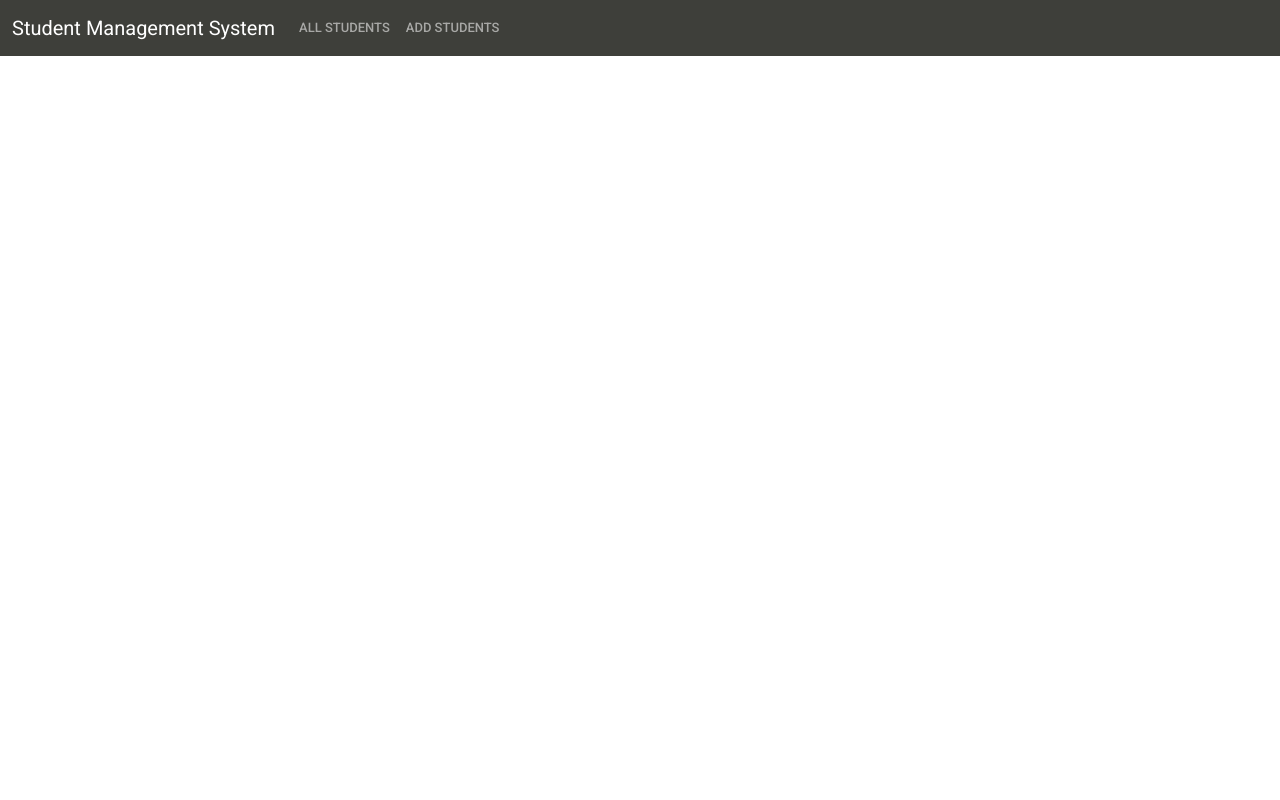
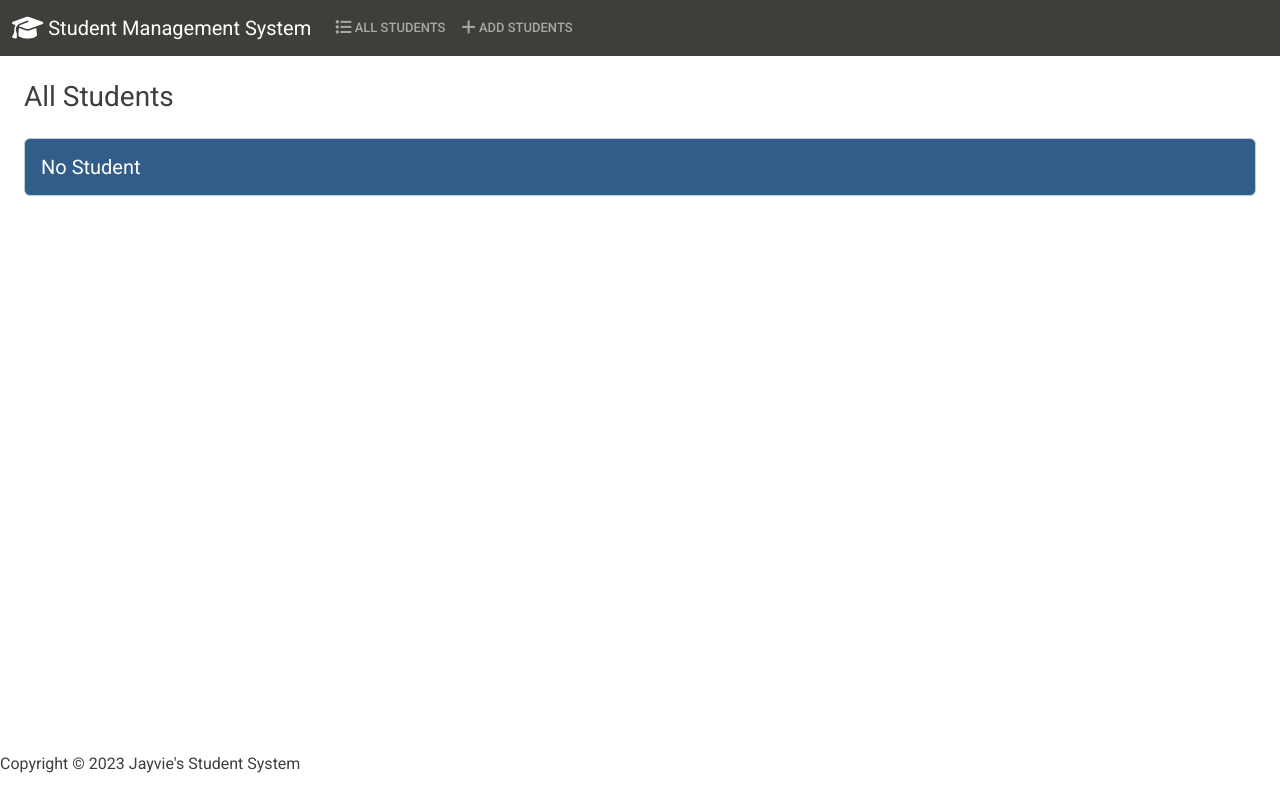
Before and after one commit to jayvie2007/Student-Management-System-Django, a Django app: page / in a window 1280 px wide. Run offline with Django 4.2, Linux system fonts and the light colour scheme; data that the repository does not hold is empty; some libraries are stand-ins or nearby versions.

Commit message:
Added Tables

```diff
--- a/auth/students/templates/students/index.html
+++ b/auth/students/templates/students/index.html
@@ -4,6 +4,10 @@
 <!DOCTYPE html>
 <html lang="en">
   <head>
+    <link
+      rel="stylesheet"
+      href="https://cdnjs.cloudflare.com/ajax/libs/font-awesome/6.4.0/css/all.min.css"
+    />
     <meta charset="UTF-8" />
     <meta http-equiv="X-UA-Compatible" content="IE=edge" />
     <meta name="viewport" content="width=device-width, initial-scale=1.0" />
@@ -14,7 +18,10 @@
   <body class="d-flex flex-column min-vh-100">
     <nav class="navbar navbar-expand-lg navbar-dark bg-dark">
       <div class="container-fluid">
-        <a class="navbar-brand" href="#">Student Management System</a>
+        <a class="navbar-brand" href="#">
+          <i class="fa-solid fa-graduation-cap fa-lg"></i> Student Management
+          System</a
+        >
         <button
           class="navbar-toggler"
           type="button"
@@ -29,15 +36,82 @@
         <div class="collapse navbar-collapse" id="navbarColor02">
           <ul class="navbar-nav me-auto">
             <li class="nav-item">
-              <a class="nav-link" href="#">All Students</a>
+              <a class="nav-link" href="#">
+                <i class="fa-solid fa-list fa-lg"></i> All Students</a
+              >
             </li>
             <li class="nav-item">
-              <a class="nav-link" href="#">Add Students</a>
+              <a class="nav-link" href="#">
+                <i class="fa-sharp fa-solid fa-plus fa-lg"></i> Add Students</a
+              >
             </li>
           </ul>
         </div>
       </div>
     </nav>
+    <div class="container-fluid"></div>
+    <h3 class="m-4">All Students</h3>
+    <div class="row">
+      <div class="col=12">
+        {% if students %}
+        <div class="card bg-light mg-4 mb-4">
+          <div class="card-header">
+            <i class="fa-solid fa-list fa-lg"></i> Student Records
+          </div>
+          <div class="card-body">
+            <p class="card-text">
+              <div class="table-responsive">
+                <table class="table table-hover">
+                  <thead>
+                    <tr>
+                      <th scope="col">Student Number</th>
+                      <th scope="col">Last Name</th>
+                      <th scope="col">First Name</th>
+                      <th scope="col">Email</th>
+                      <th scope="col">Course</th>
+                      <th scope="col">GPA </th>
+                      <th scope="col">Actions</th>
+                    </tr>
+                  </thead>
+                  <tbody>
+                    <!--Initialize loop to call students data in objects-->
+                    {% for students in students %}
+                    {% endfor %}
+                    <tr>
+                      <!--calling students data inside the loop-->
+                      <td>{{ student.student_number }}</td>
+                      <td>{{ student.last_name }}</td>
+                      <td>{{ student.first_name }}</td>
+                      <td>{{ student.email }}</td>
+                      <td>{{ student.course }}</td>
+                      <td>{{ student.gpa }}</td>
+                      <td>ACTIONS</td>
+                    </tr>
+                  </tbody>
+                </table>
+              </div>
+            </p>
+          </div>
+        </div>
+        <!-- print else if no data is registered-->
+        {% else %}
+        <h5 class="alert alert-primary ms-4 me-4">No Student</h5>
+        {% endif %}
+      </div>
+    </div>
+    <footer class="mt-auto mb-4">
+      <div class="center">
+        <span>
+          <!--&copy means © -->
+          <!--included javascript get current year-->
+          Copyright &copy;
+          <script>
+            document.write(new Date().getFullYear());
+          </script>
+          Jayvie's Student System
+        </span>
+      </div>
+    </footer>
     <!--install bootstrap-->
     <script src="https://cdn.jsdelivr.net/npm/bootstrap@5.3.0-alpha3/dist/js/bootstrap.bundle.min.js"></script>
   </body>
```
